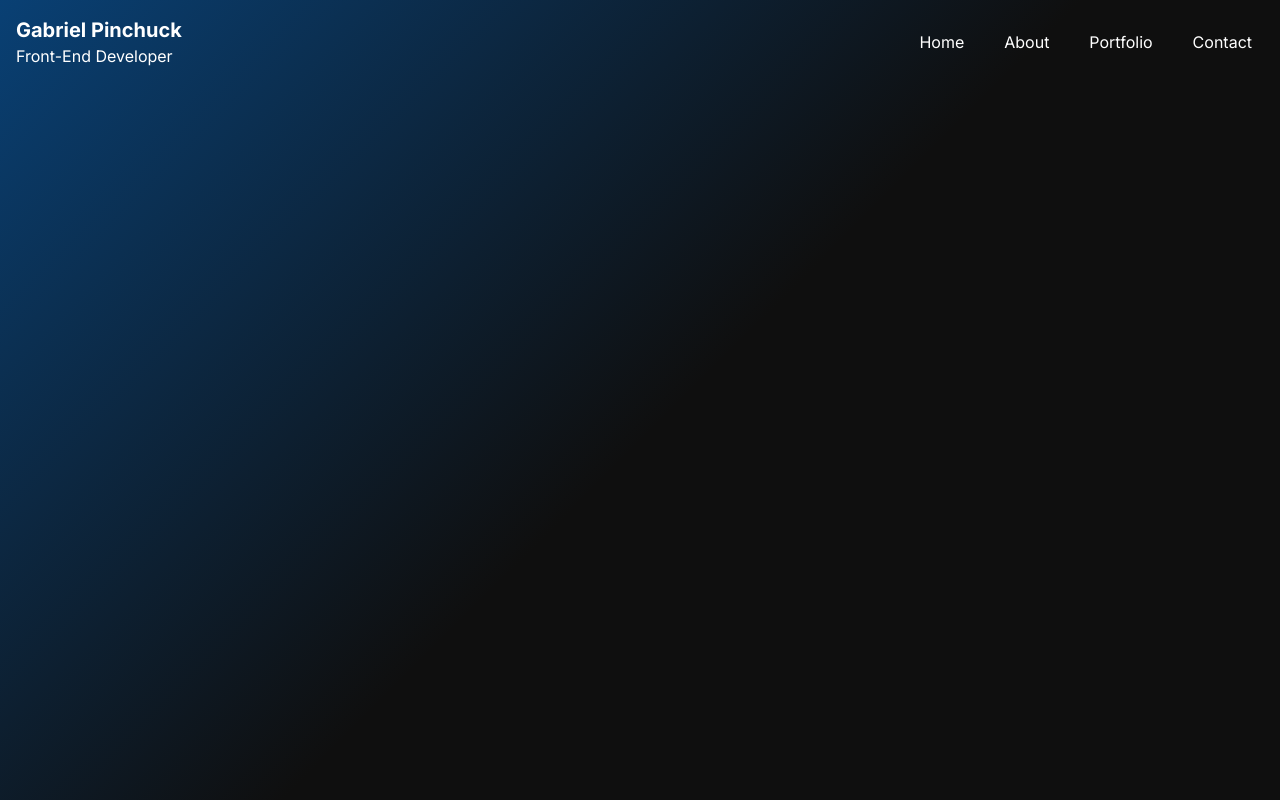
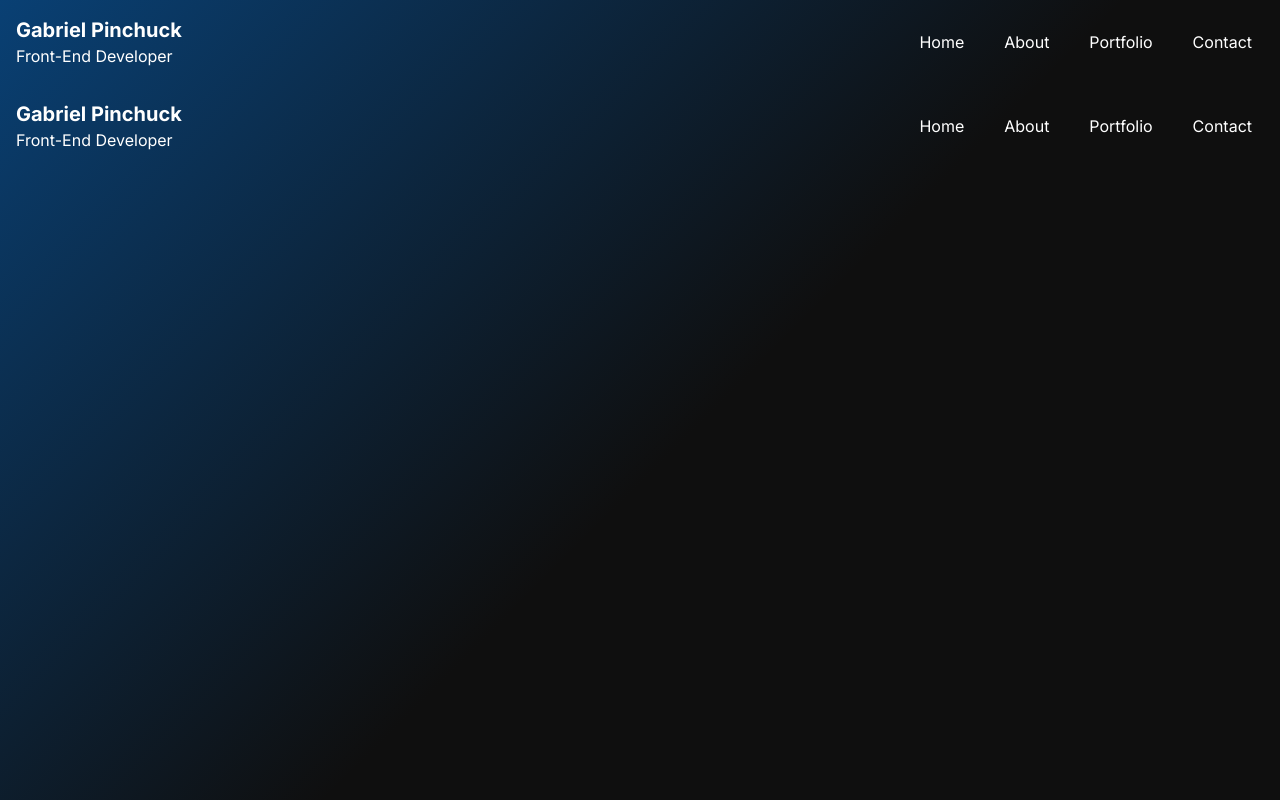
Before and after one commit to gpinchuck/gabp.io, a Next.js app: page / in a window 1280 px wide. Shown: the top 800 px of the page. Built offline with nearby package versions, Linux system fonts and the light colour scheme.

Commit message:
feat(theme setup): add header to layout

```diff
--- a/src/app/layout.tsx
+++ b/src/app/layout.tsx
@@ -1,11 +1,12 @@
 import type { Metadata } from "next";
 import { Inter } from "next/font/google";
 import "./globals.css";
+import Header from "./components/core/Header";
 
 const inter = Inter({ subsets: ["latin"] });
 
 export const metadata: Metadata = {
-  title: "gabp.io",
+  title: "Gabriel Pinchuck",
   description: "Portfolio of Gabriel Pinchuck",
 };
 
@@ -16,7 +17,10 @@
 }>) {
   return (
     <html lang="en">
-      <body className={inter.className}>{children}</body>
+      <body className={inter.className}>
+        <Header />
+        {children}
+        </body>
     </html>
   );
 }
```
